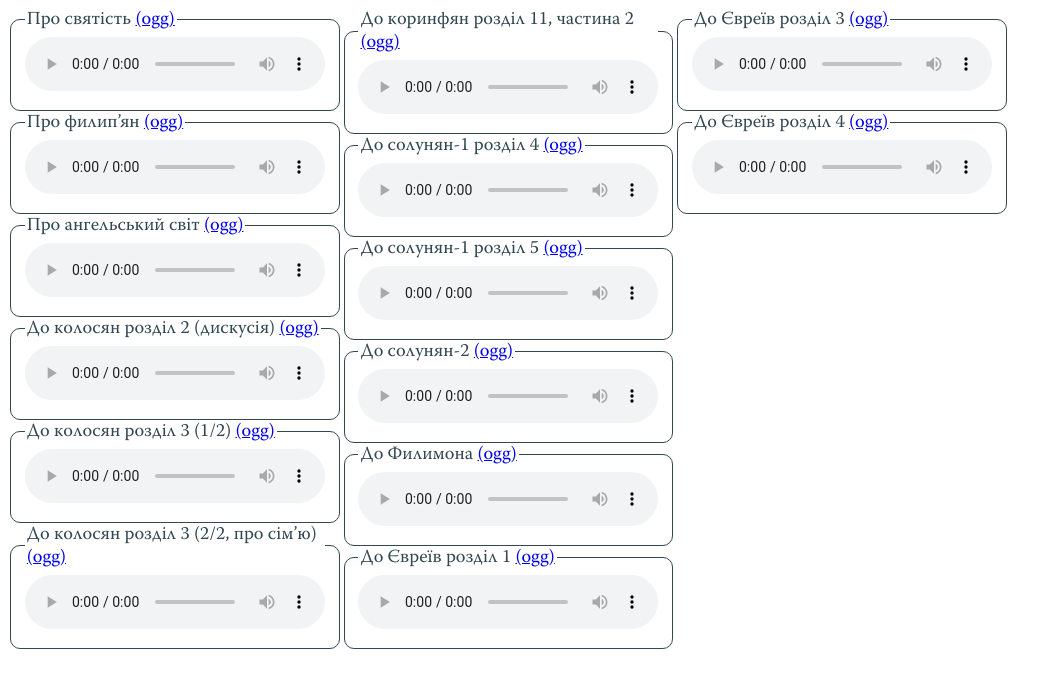
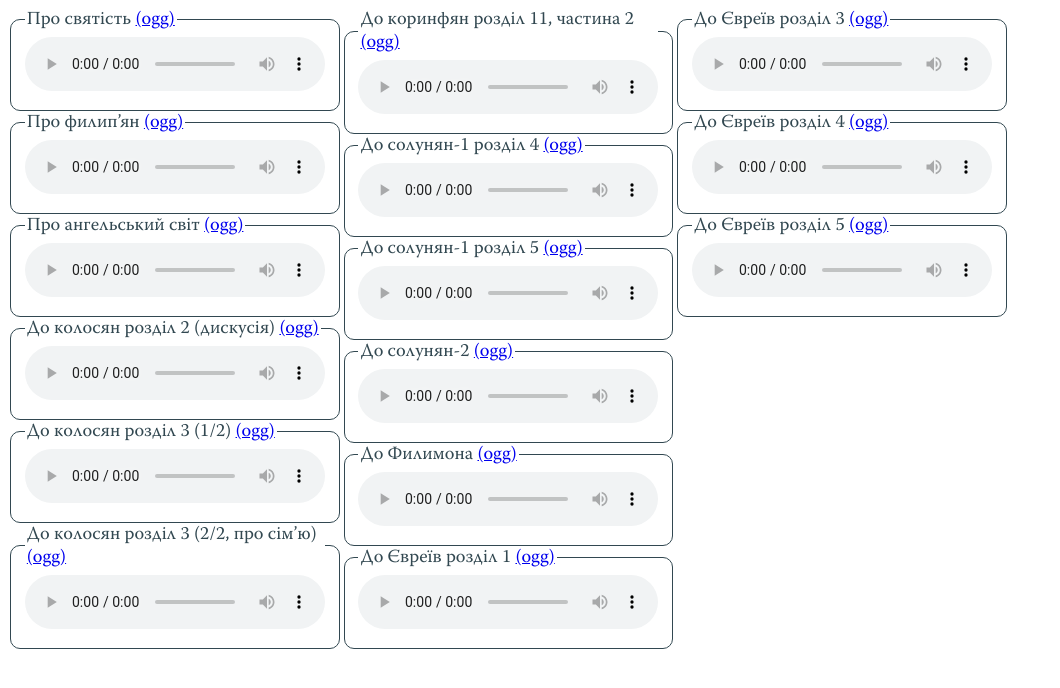
Before and after one commit to mivanchenko/monk, a plain HTML site: page dialogs/index.html in a window 1280 px wide. Shown: the whole page, without its empty margins (0-1060 px from the left). Drawn offline with Linux system fonts and the light colour scheme.

Commit message:
Add to Jews 5

```diff
--- a/dialogs/index.html
+++ b/dialogs/index.html
@@ -164,6 +164,17 @@
 			</audio>
 		</fieldset>
 
+		<fieldset>
+			<legend>
+				<span>До Євреїв розділ 5</span>
+				<a href="20190812.ogg">(ogg)</a>
+			</legend>
+			<audio controls>
+			<source src="20190812.ogg" type="audio/ogg">
+			Your browser does not support the audio element.
+			</audio>
+		</fieldset>
+
 	</div>
 
 	<br>
```
Also changed, not shown: 1 other file.
